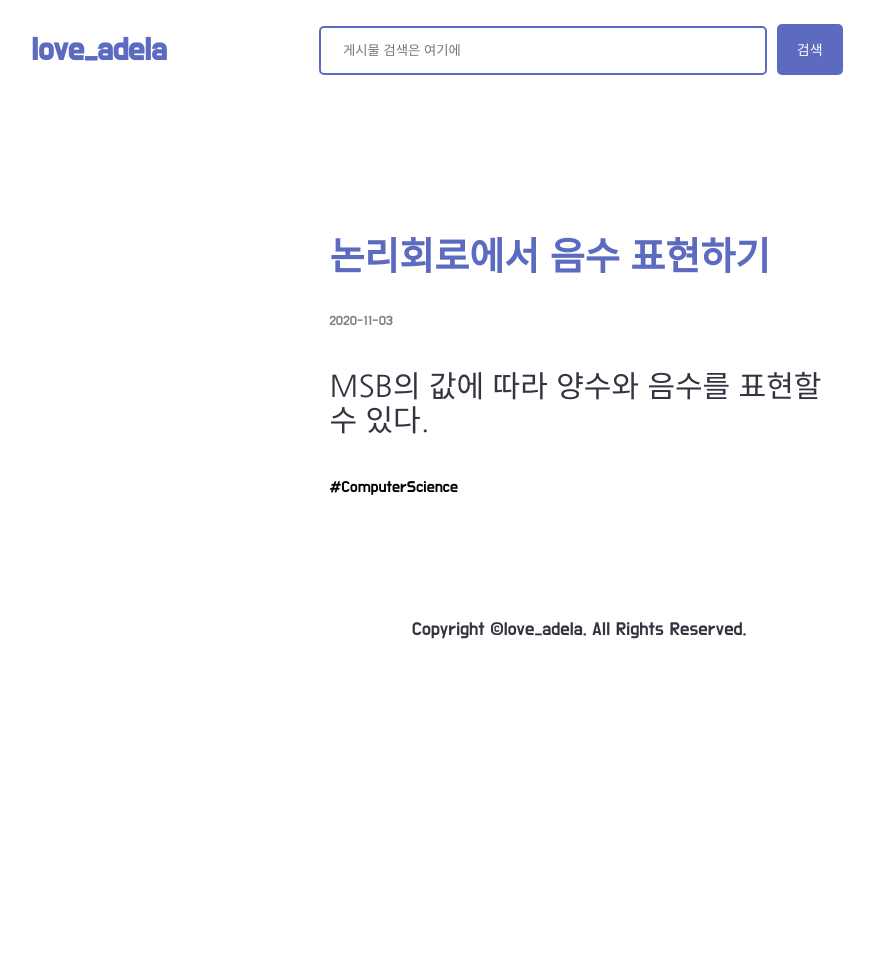
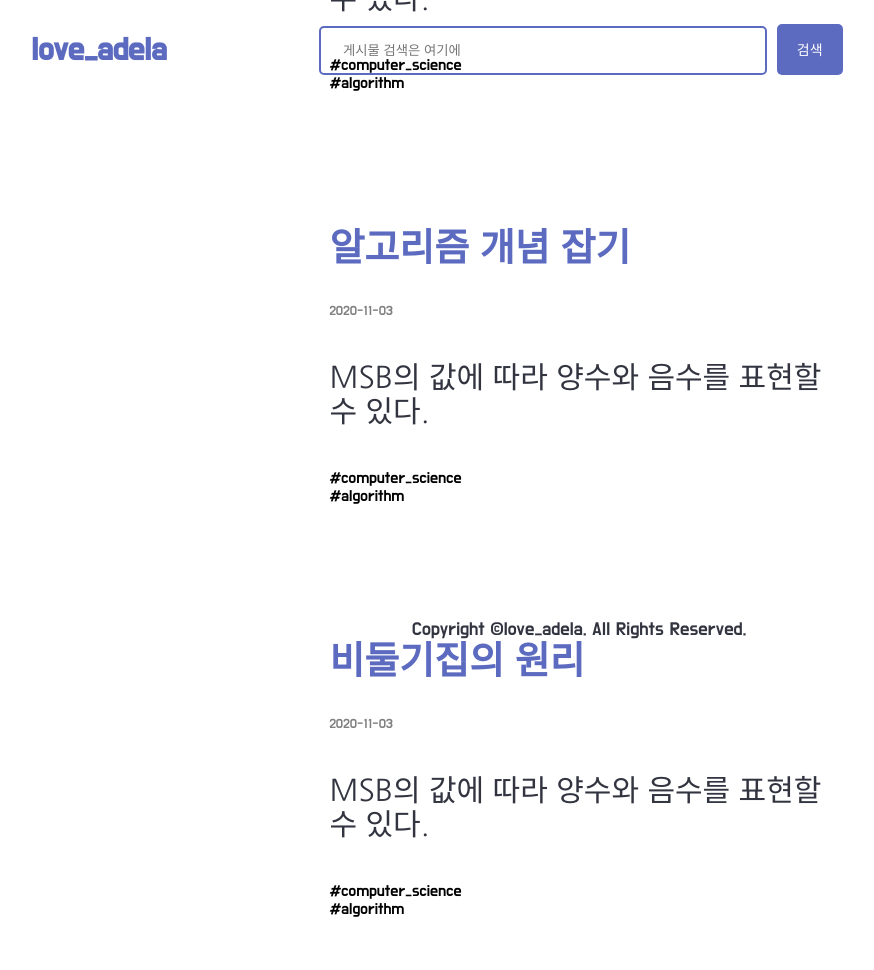
Before and after one commit to love-adela/flask-and-css-practice, a Flask app: page / in a window 1280 px wide. Shown: the whole page, without its empty margins (61-935 px from the left). Before the commit the page ends 639 px from the top, so only its background shows below. Run offline with Flask 2, Linux system fonts and the light colour scheme.

Commit message:
jinja template 사용

```diff
--- a/templates/index.html
+++ b/templates/index.html
@@ -27,16 +27,20 @@
             </div>
             <div class="Layout__Content">
                 <ol class="Post__list">
+                    {% for post_title in post_list %}
                     <li class="Post__Wrapper">
                         <a class="" href="#">
-                            <h2 class="Post__title">논리회로에서 음수 표현하기</h2>
-                            <small class="Post__date">2020-11-03</small>
-                            <h4 class="Post__subtitle">MSB의 값에 따라 양수와 음수를 표현할 수 있다.</h4>
+                            <h2 class="Post__title">{{ post_title }}</h2>
+                            <small class="Post__date">2020-11-03</small> <!-- TODO: 날짜 동기화되게 하기 -->
+                            <h4 class="Post__subtitle">{{ post_subtitle }}</h4>
                             <ul class="Post__tags">
-                                <li>#ComputerScience</li>
+                                {% for tag in tag_list %}
+                                <li>{{ tag }}</li> <!-- TODO: tag 바로 옆에 나열되게 수정하기 -->
+                                {% endfor %}
                             </ul>
                         </a>
                     </li>
+                    {% endfor %}
                 </ol>
             </div>
             <footer class="Footer__App">
```
